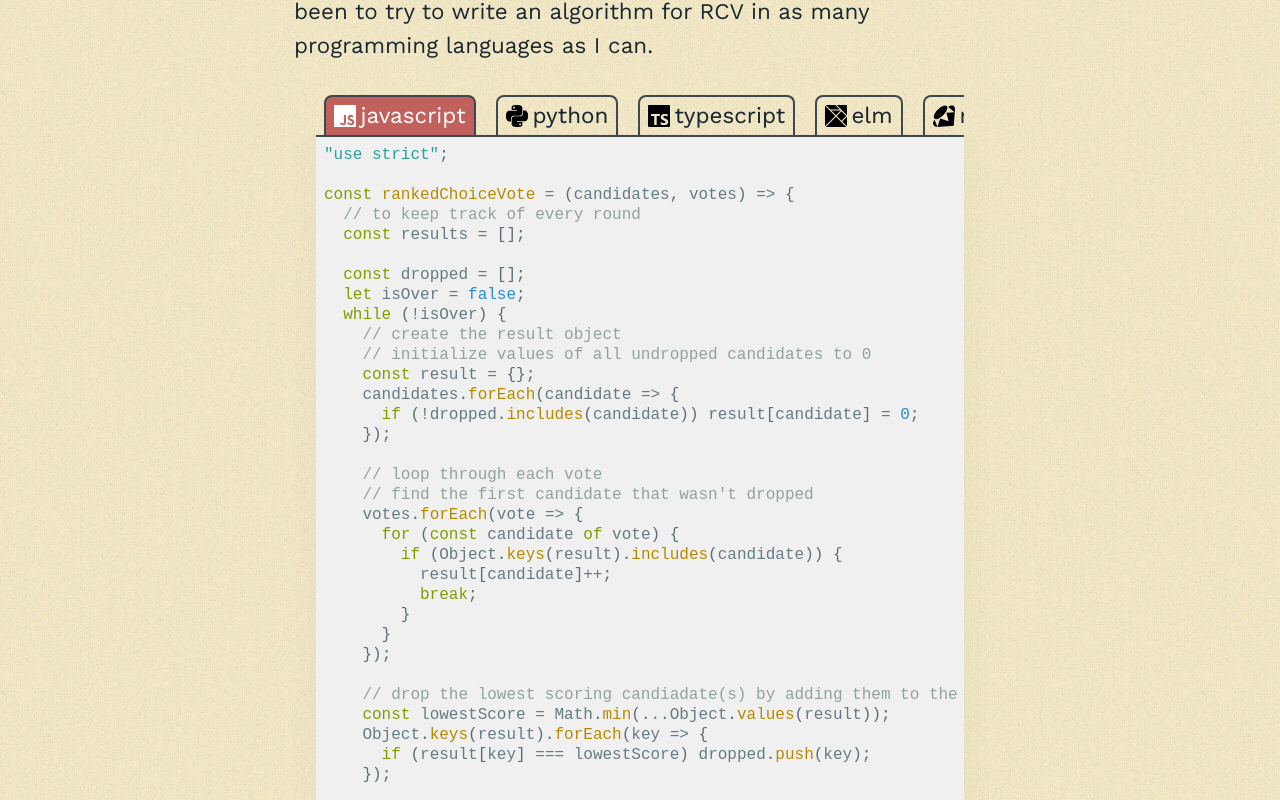
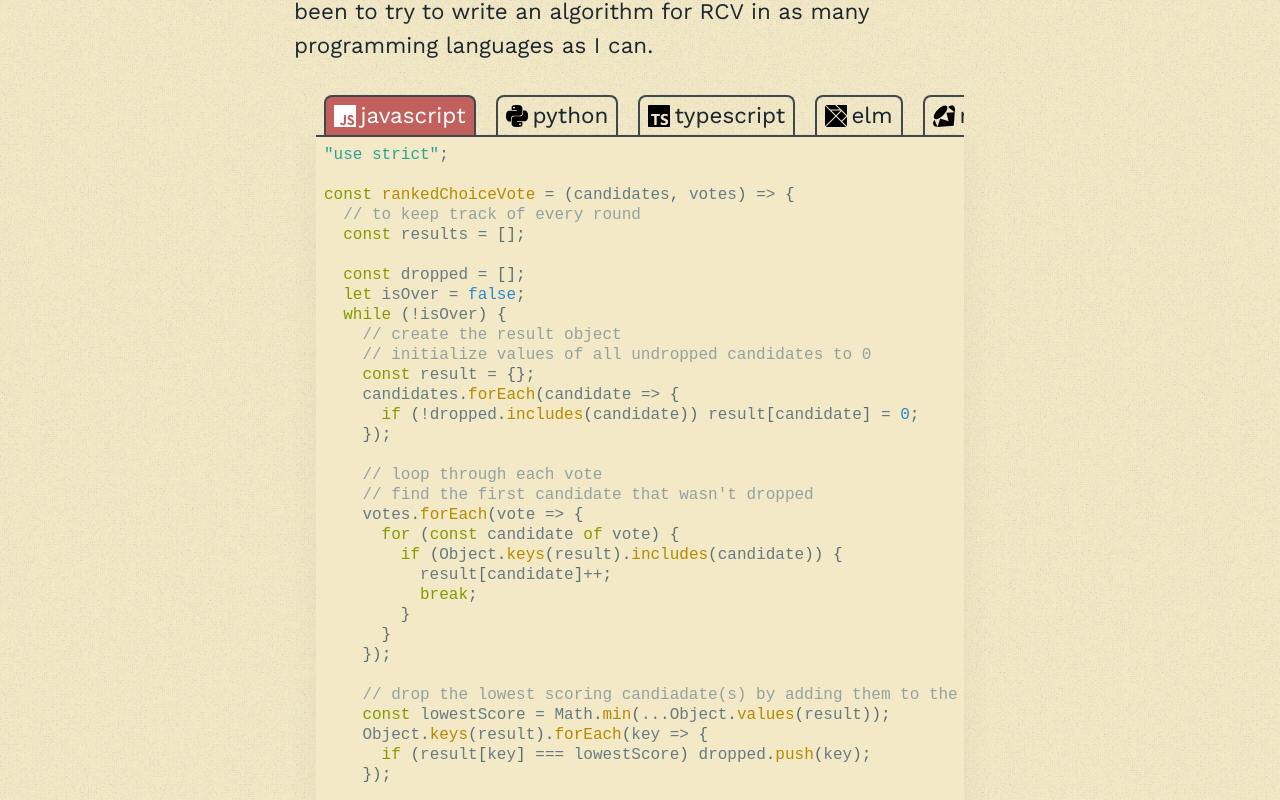
Before and after one commit to tif-calin/portfolio.culi.page, a React (Create React App) app: page / in a window 1280 px wide. Shown: the part 3220-4020 px from the top of the page. Built offline with nearby package versions, Linux system fonts and the light colour scheme.

Commit message:
bg hotfix

```diff
--- a/src/components/CodeBlock.jsx
+++ b/src/components/CodeBlock.jsx
@@ -1,13 +1,12 @@
 import React from 'react';
 import SyntaxHighlighter from 'react-syntax-highlighter';
-// import styles from '../style/_prism.css';
+import '../style/_prism.css';
 
 const CodeBlock = React.memo(({ language, code }) => {
 
   return (
     <SyntaxHighlighter
       language={language}
-      // style={styles}
     >
       {code}
     </SyntaxHighlighter>
--- a/src/style/_prism.css
+++ b/src/style/_prism.css
@@ -178,5 +178,5 @@ pre[class*="language-"] {
 
 :not(pre) > code[class*="language-"],
 pre[class*="language-"] {
-	background: var(--color-bg); /* base3 */
+	background: var(--color-bg)!important; /* base3 */
 }
```
